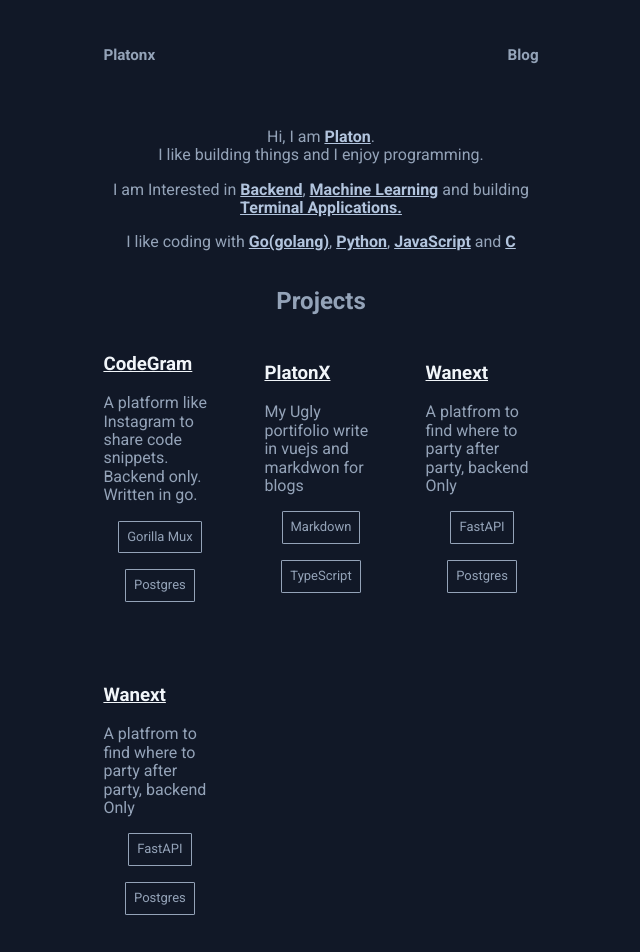
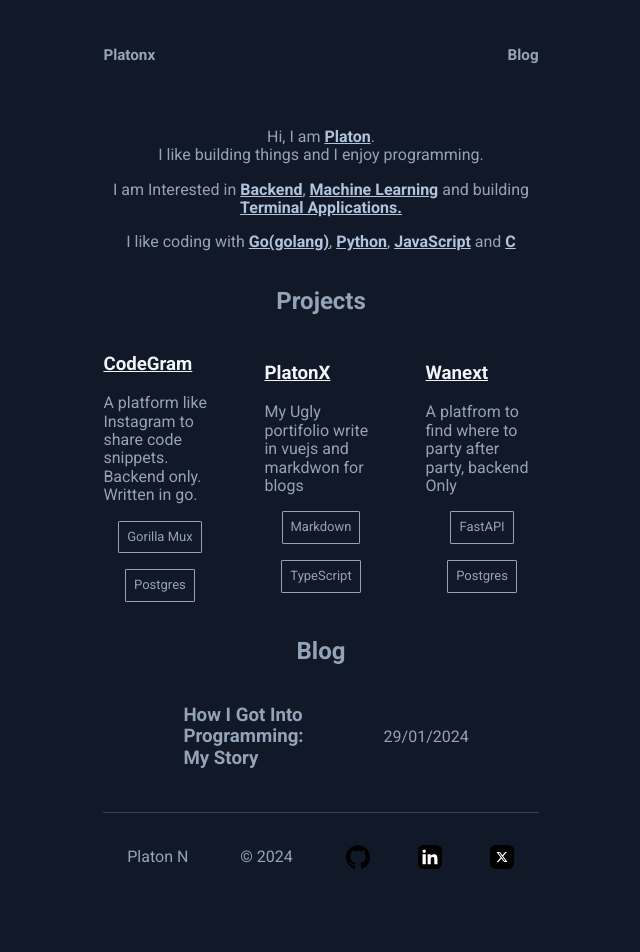
Before and after one commit to xnpltn/platonx, a Vue app: page / in a window 1280 px wide. Shown: the top 952 px of the page, without its empty margins (319-959 px from the left). After the commit the page ends 901 px from the top, so only its background shows below. Built offline with nearby package versions, Linux system fonts and the light colour scheme.

Commit message:
bug fixes

```diff
--- a/src/composables/useProjects.ts
+++ b/src/composables/useProjects.ts
@@ -22,13 +22,4 @@
         description: "A platfrom to find where to party after party, backend Only",
         stack: ["FastAPI", "Postgres"]
     },
-
-    {
-        id: 4,
-        name: "Wanext",
-        link: "https://github.com/xnpltn/wanext",
-        description: "A platfrom to find where to party after party, backend Only",
-        stack: ["FastAPI", "Postgres"]
-    }
-
 ]
```
